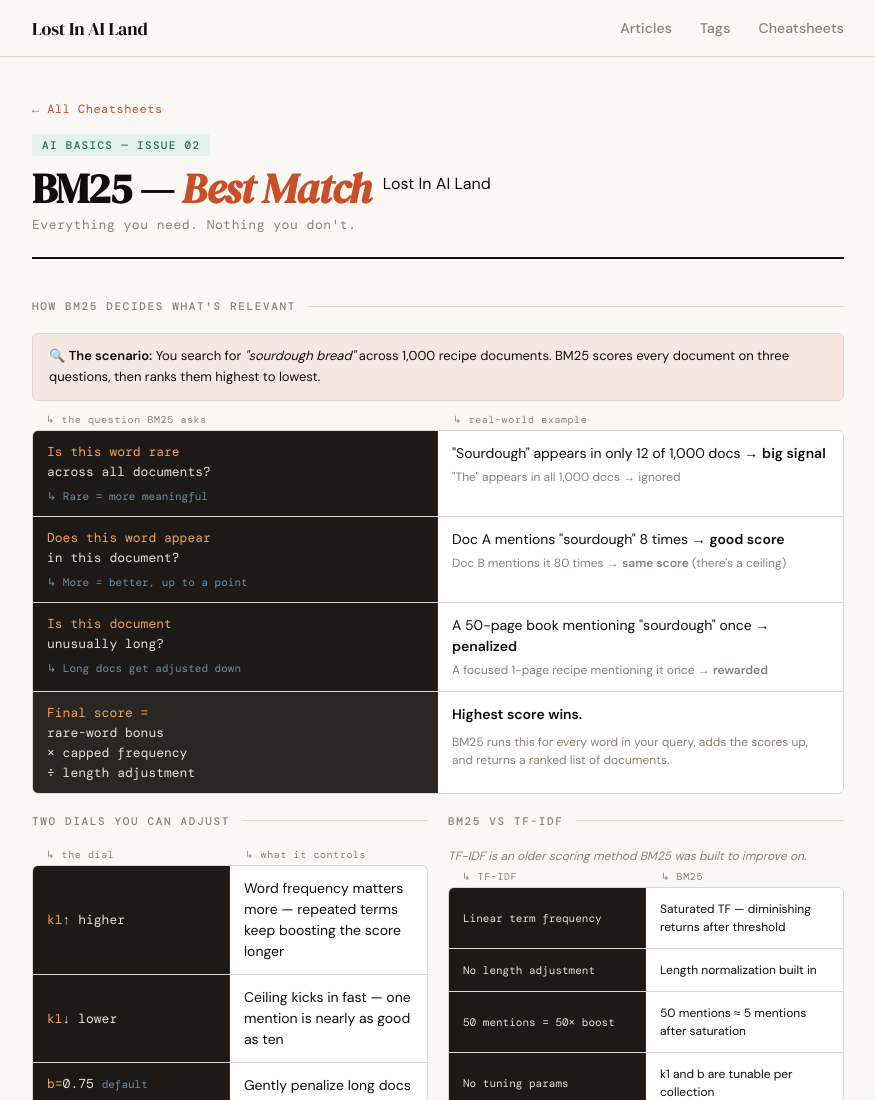
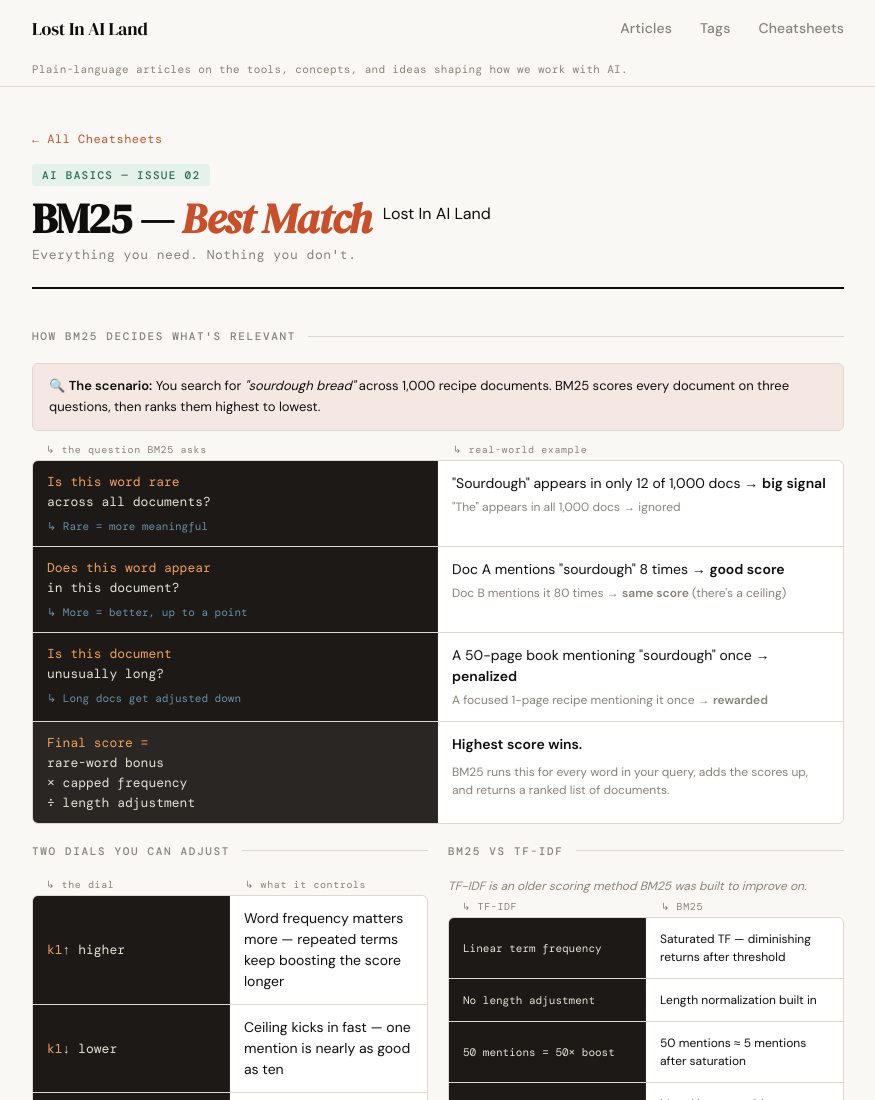
Before and after one commit to joshsgoldstein/what-is-markdown, an Astro site: page /what-is-markdown/bm25 in a window 1280 px wide. Shown: the top 1100 px of the page, without its empty margins (202-1077 px from the left). Built offline with nearby package versions, Linux system fonts and the light colour scheme; Astro itself is replaced by a stand-in of ours.

Commit message:
added some more topics and fixed the layout

```diff
--- a/src/layouts/BaseLayout.astro
+++ b/src/layouts/BaseLayout.astro
@@ -47,6 +47,7 @@ const base = (import.meta.env.BASE_URL ?? '/').replace(/\/?$/, '/');
         <a href={`${base}cheatsheets`}>Cheatsheets</a>
       </div>
     </nav>
+    <p class="nav-tagline">Plain-language articles on the tools, concepts, and ideas shaping how we work with AI.</p>
   </header>
 
   <slot />
@@ -125,6 +126,17 @@ const base = (import.meta.env.BASE_URL ?? '/').replace(/\/?$/, '/');
   }
 
   .nav-links a:hover { color: var(--ink); }
+
+  .nav-tagline {
+    font-family: 'DM Mono', monospace;
+    font-size: 11px;
+    color: var(--muted);
+    letter-spacing: 0.03em;
+    padding: 6px 24px 10px;
+    max-width: 860px;
+    margin: 0 auto;
+    width: 100%;
+  }
 
   /* ── Page wrapper ── */
   .page {
```
Also changed, not shown: ARTICLE_TOPICS.md (added, +19 -0 lines).
